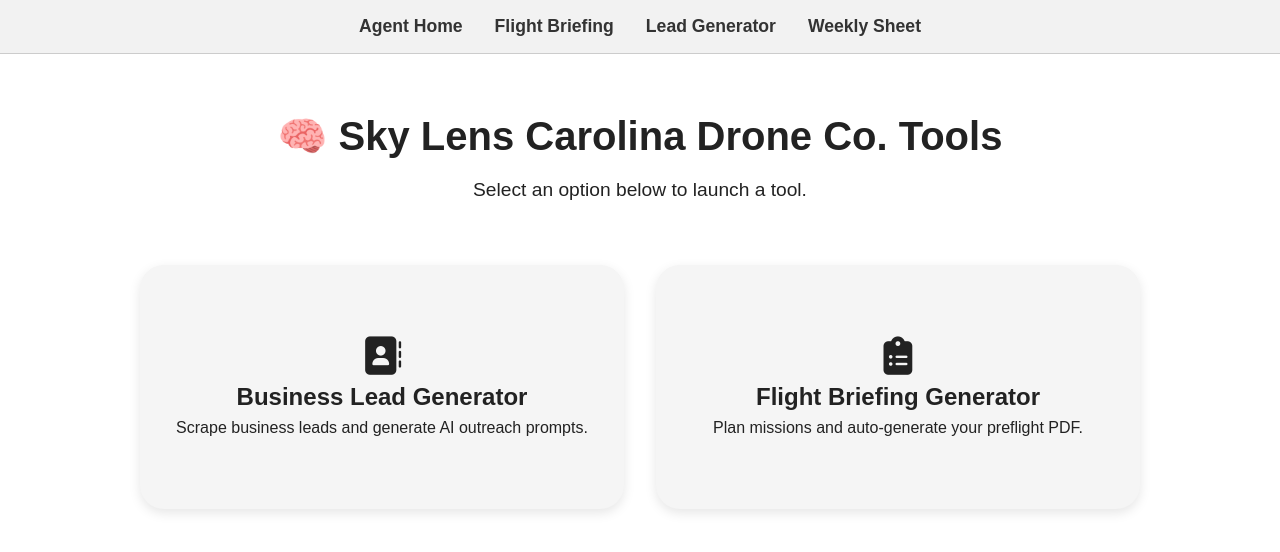
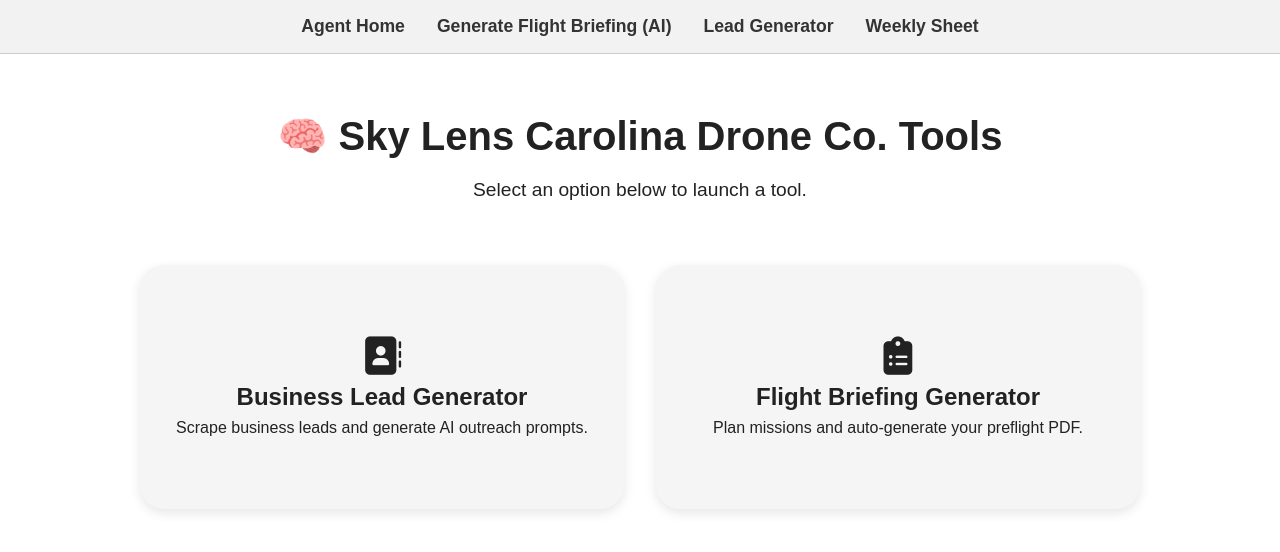
Before and after one commit to BobbyB-SLC/Flight-Briefing, a website: page public/agents/index.html in a window 1280 px wide. Drawn offline with Linux system fonts and the light colour scheme.

Commit message:
Update index links to point to /agents/briefing.html for new flight briefing tool

```diff
--- a/public/agents/index.html
+++ b/public/agents/index.html
@@ -123,7 +123,7 @@
 <body>
 <div class="quick-nav">
   <a href="https://flight-briefing-l558.onrender.com/agents/index.html">Agent Home</a>
-  <a href="https://skylenscarolina.com/agent/briefing.html">Flight Briefing</a>
+  <a href="/agents/briefing.html">Generate Flight Briefing (AI)</a>
   <a href="https://flight-briefing-l558.onrender.com/agents/leads.html">Lead Generator</a>
   <a href="https://docs.google.com/spreadsheets/d/1bYT4kuhaFKLNdxC6wzXzz-dhoNHCm_7N_3d1hEi_sLs/edit?gid=1211295444#gid=1211295444" target="_blank">Weekly Sheet</a>
 </div>
```
Also changed, not shown: public/index.html (+1 -1 lines).
